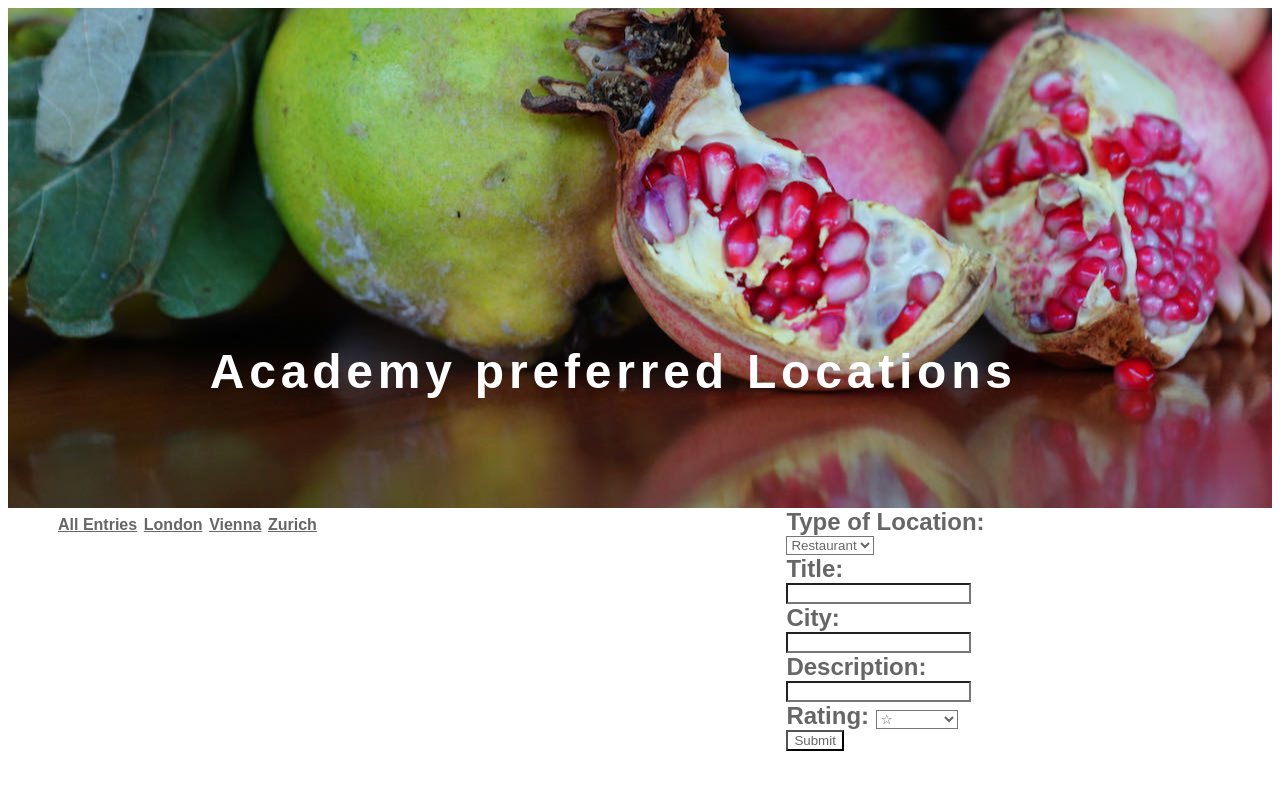
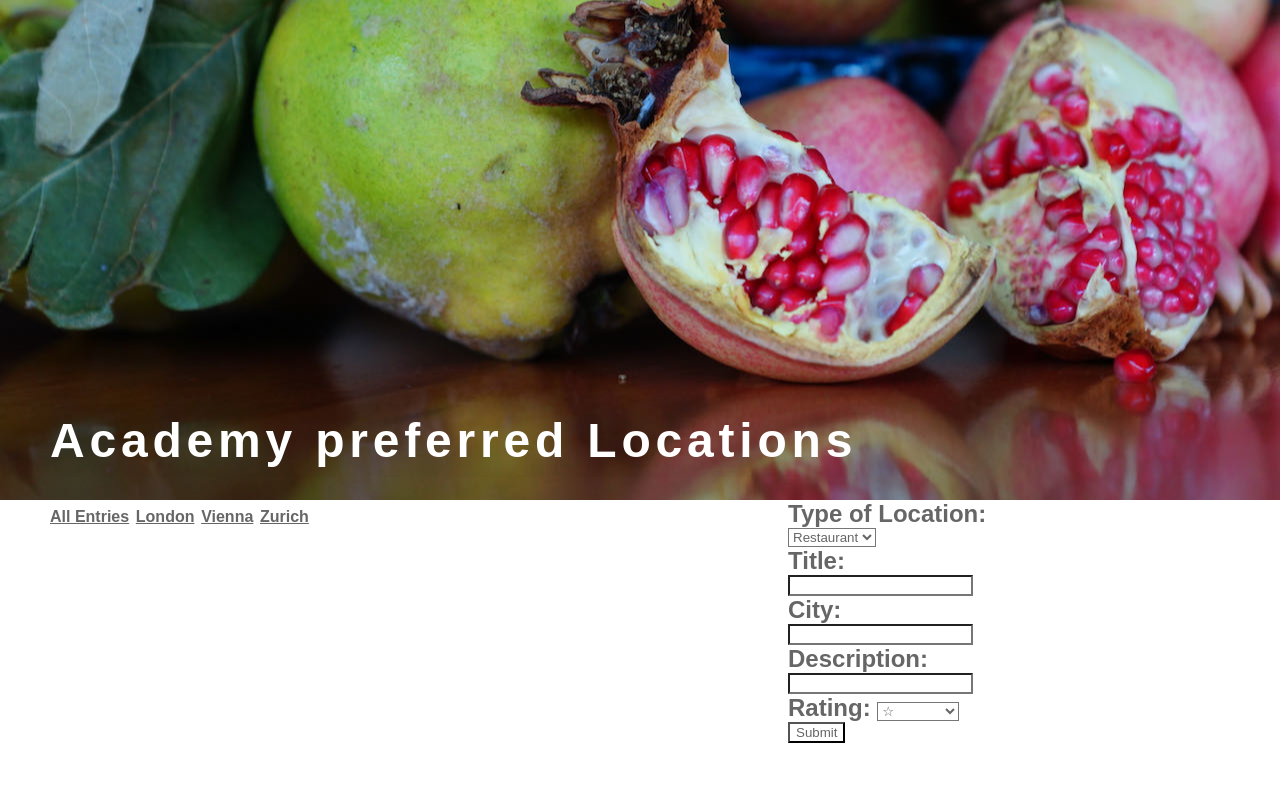
Before and after one commit to nkode-academy/academy_project, a Flask app: page / in a window 1280 px wide. Run offline with Flask 2, Linux system fonts and the light colour scheme.

Commit message:
change header

```diff
--- a/templates/home.html
+++ b/templates/home.html
@@ -8,17 +8,23 @@
         font-style: initial;
         font-weight: bolder;
     }
+    body{
+        margin: 0;
+    }
 
     header{
         box-sizing: border-box;
-        padding-top: 24%;
-        padding-left: 12%;
-
+        /* padding-top: 244px;
+        padding-left: 12%; */
+        display:flex;
+        align-items: flex-end;
+        justify-content: flex-start;
         height: 500px;
         width: 100%;
         background-image: url("/static/pomgranate.jpeg");
         background-repeat: no-repeat;
         background-position: center;
+        background-size: cover;
 
 
         color:#fff;
```
Also changed, not shown: main.py (line endings or trailing spaces).
